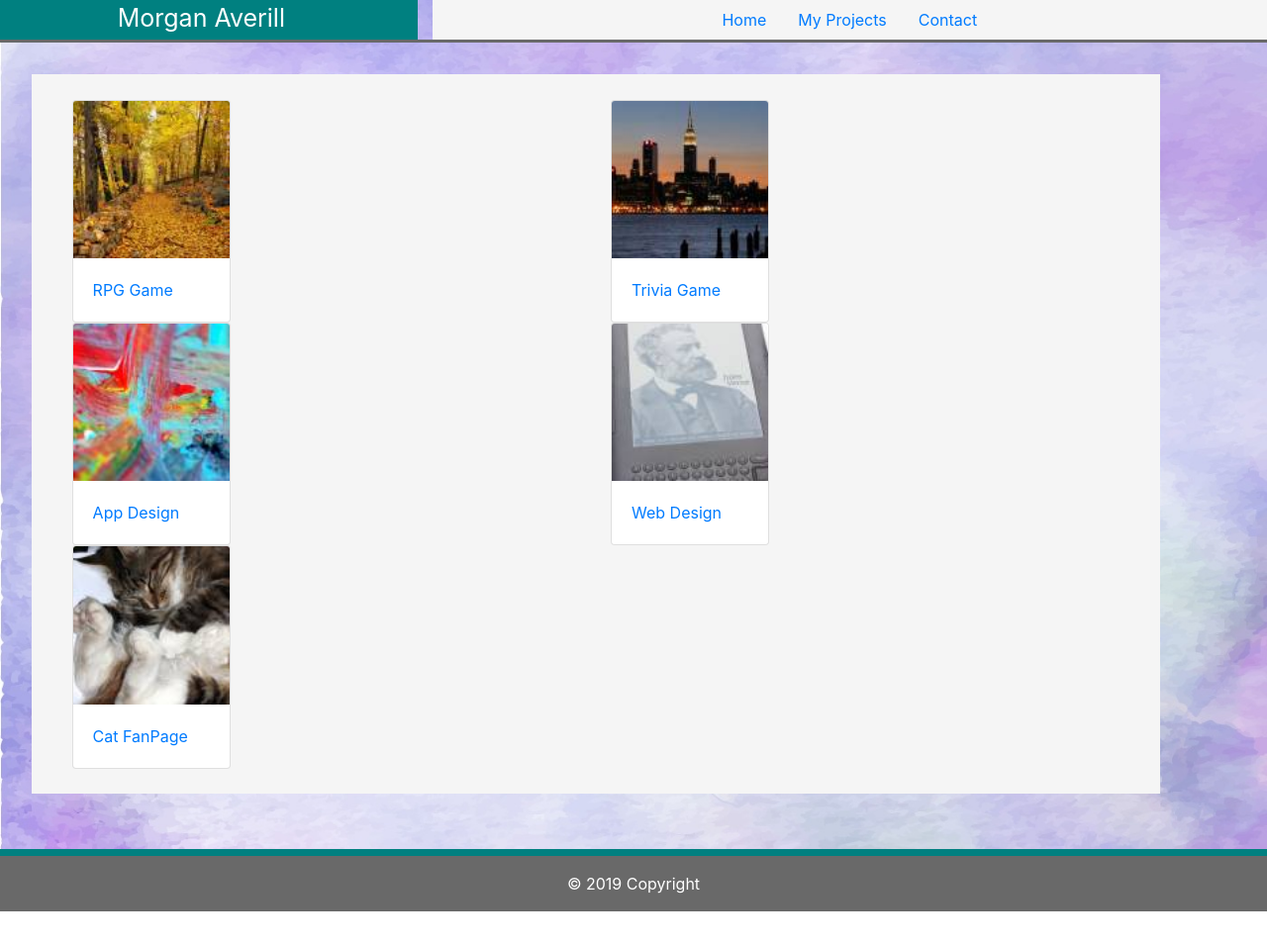
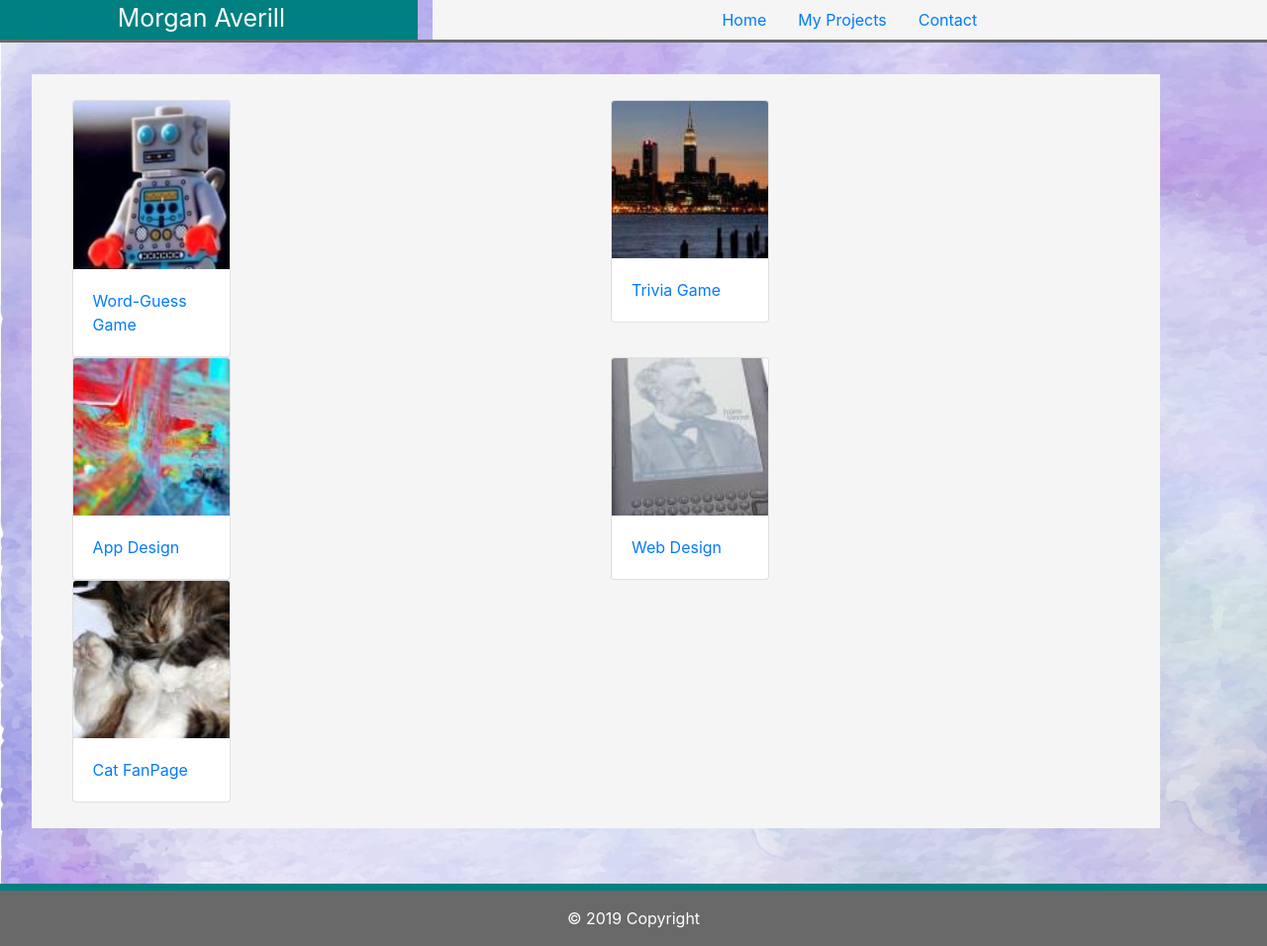
Before and after one commit to morganaverill/Bootstrap-Portfolio, a plain HTML site: page portfolio.html in a window 1280 px wide. Shown: the whole page at 99% size. Before the commit the page ends 921 px from the top, so only its background shows below. Drawn offline with nearby package versions, Linux system fonts and the light colour scheme.

Commit message:
added link

```diff
--- a/assets/css/style.css
+++ b/assets/css/style.css
@@ -1,6 +1,7 @@
 body{
     background-image: url('./../images/background.jpg');
-    background-size: 100%;
+    background-size: cover;
+    background-repeat: no-repeat;
 }
 
 #About{
--- a/portfolio.html
+++ b/portfolio.html
@@ -30,11 +30,11 @@
           <div class="container">
               <div class="row">
                 <div class="col">
-                    <a role="link" href="#" tabindex="0">
+                    <a role="link" href="https://morganaverill.github.io/word-guess-game/" tabindex="0">
                         <div class="card" style="width: 10rem;">
-                            <img class="card-img-top" src="./assets/images/nature.jpg" alt="Card image cap">
+                            <img class="card-img-top" src="./assets/images/smol.PNG" alt="Card image cap">
                             <div class="card-body">
-                              <p class="card-text">RPG Game</p>
+                              <p class="card-text">Word-Guess Game</p>
                             </div>
                         </div>
                     </a>
```
Also changed, not shown: assets/images/smol.PNG (added).
